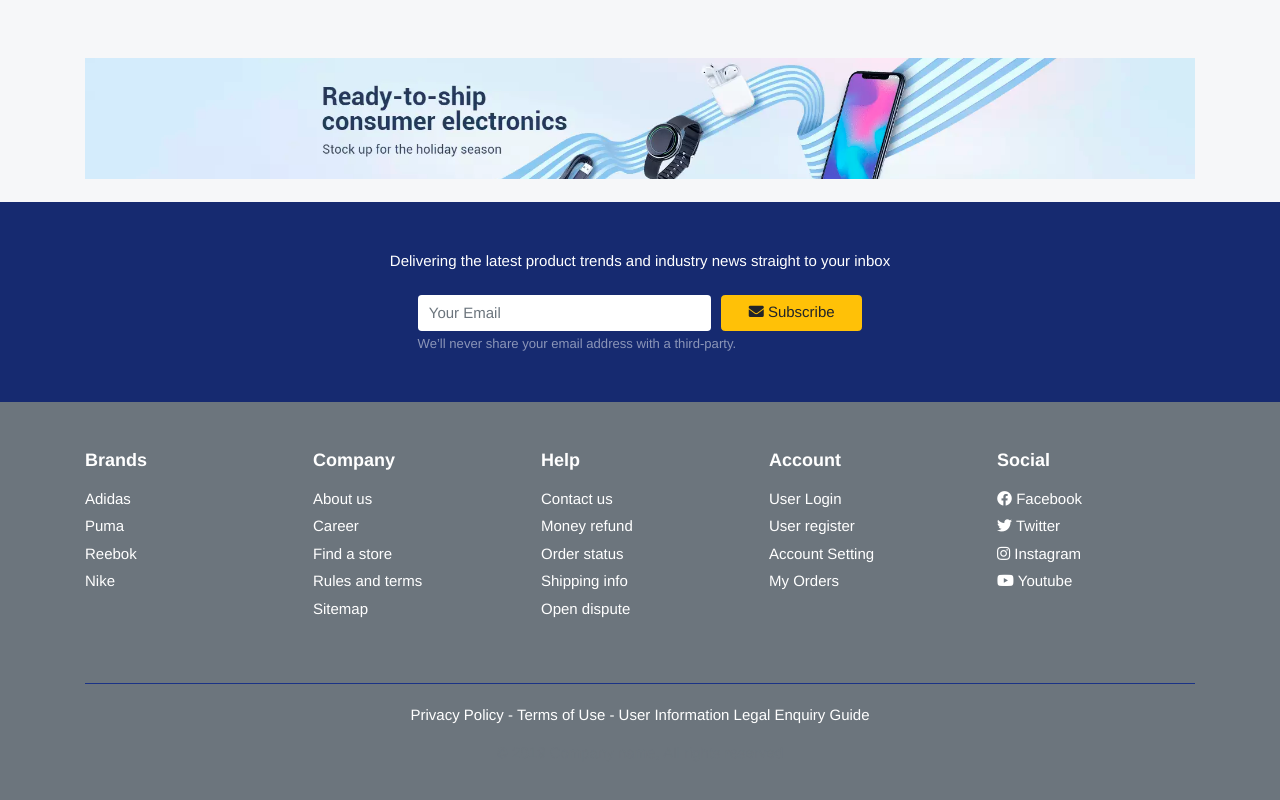
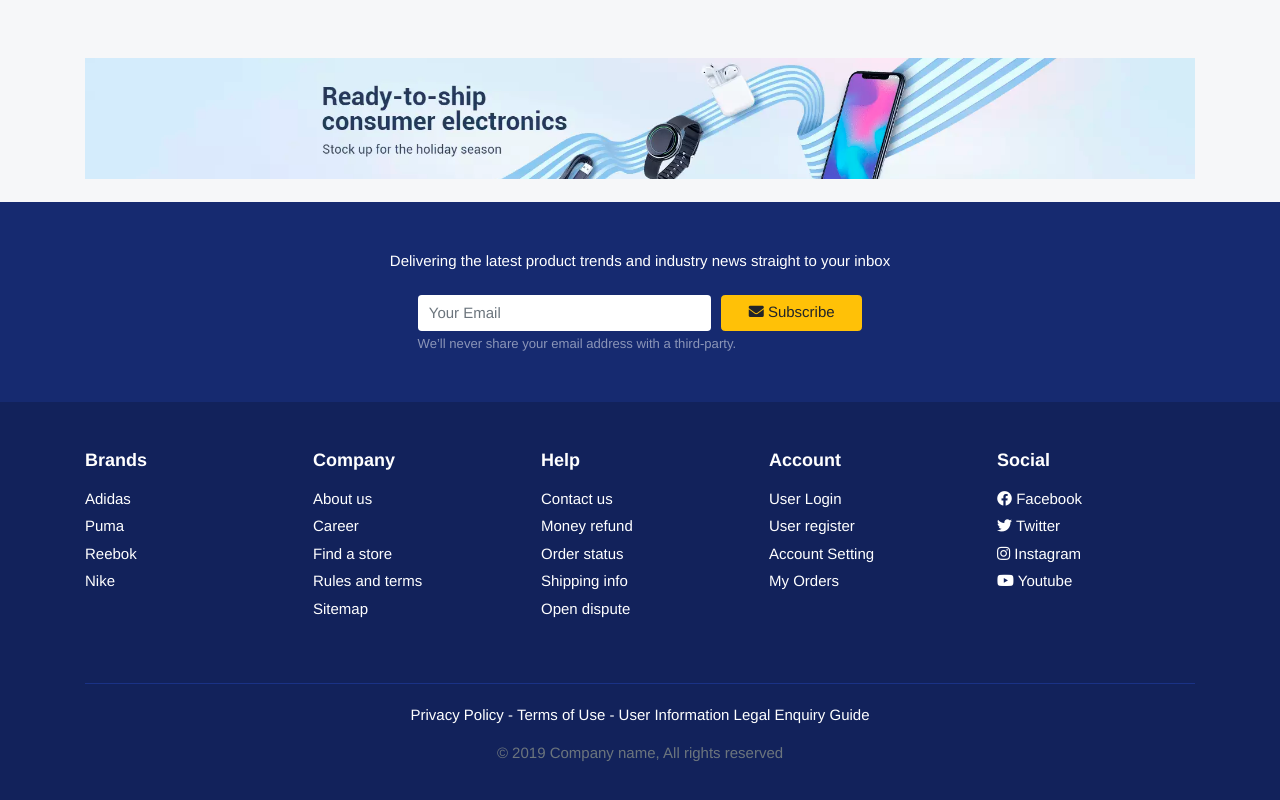
Before and after one commit to nabilfsd/alistyle_vue_template, a Vue app: page / in a window 1280 px wide. Shown: the part 3416-4216 px from the top of the page. Built offline with nearby package versions, Linux system fonts and the light colour scheme.

Commit message:
fix: footer bg

```diff
--- a/src/assets/css/style.css
+++ b/src/assets/css/style.css
@@ -1414,6 +1414,7 @@ a[class*='card']:hover .title {
 .nav-home-aside .menu-category a:hover {
   color: #ff6a00;
   -webkit-transition: all 0.3s;
+  transition: all .3s;
 }
 
 .nav-home-aside .menu-category li:hover .submenu {
--- a/src/views/Footer.vue
+++ b/src/views/Footer.vue
@@ -1,6 +1,6 @@
 <template>
   <div id="section-footer">
-    <footer class="section-footer bg-secondary">
+    <footer class="section-footer">
     <div class="container">
       <section class="footer-top padding-y-lg text-white">
         <div class="row">
```
